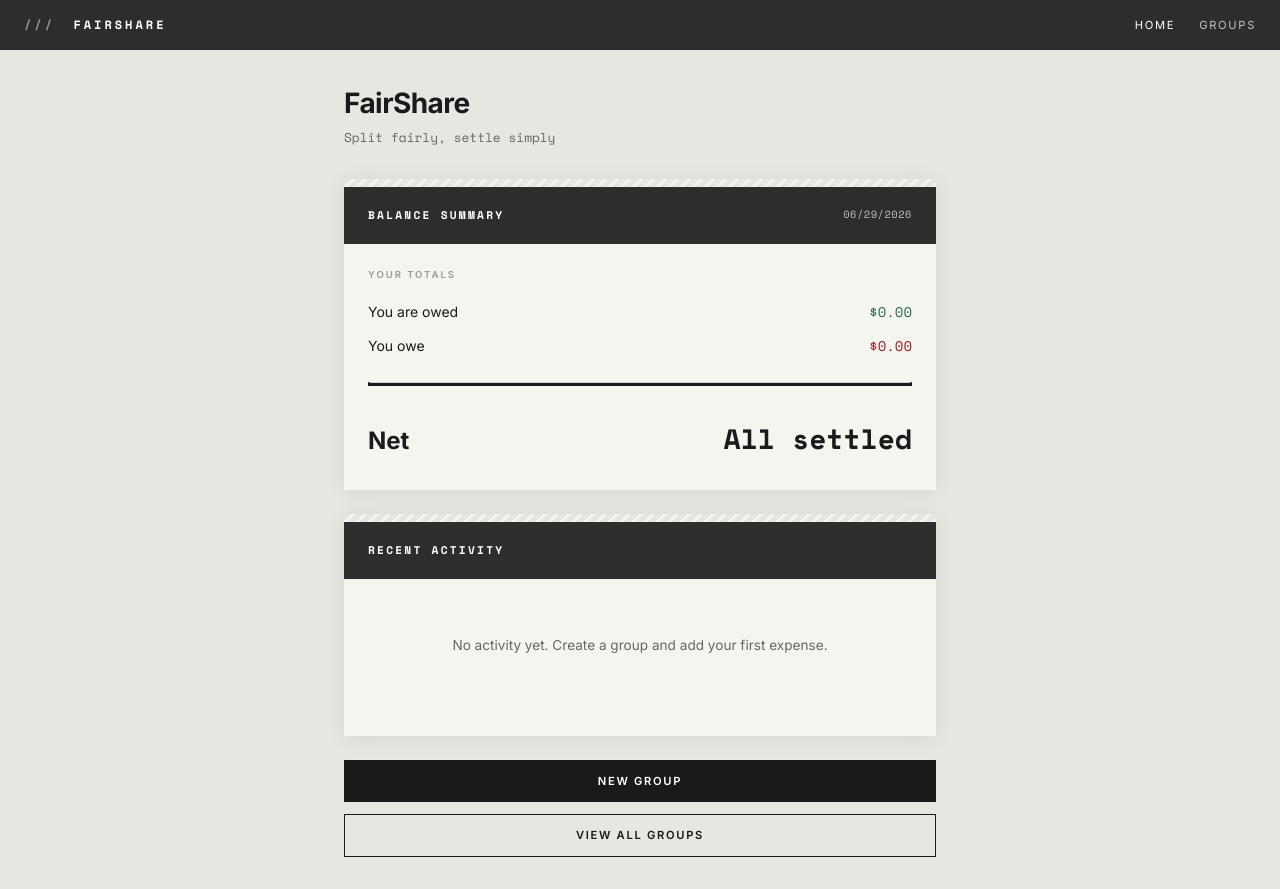
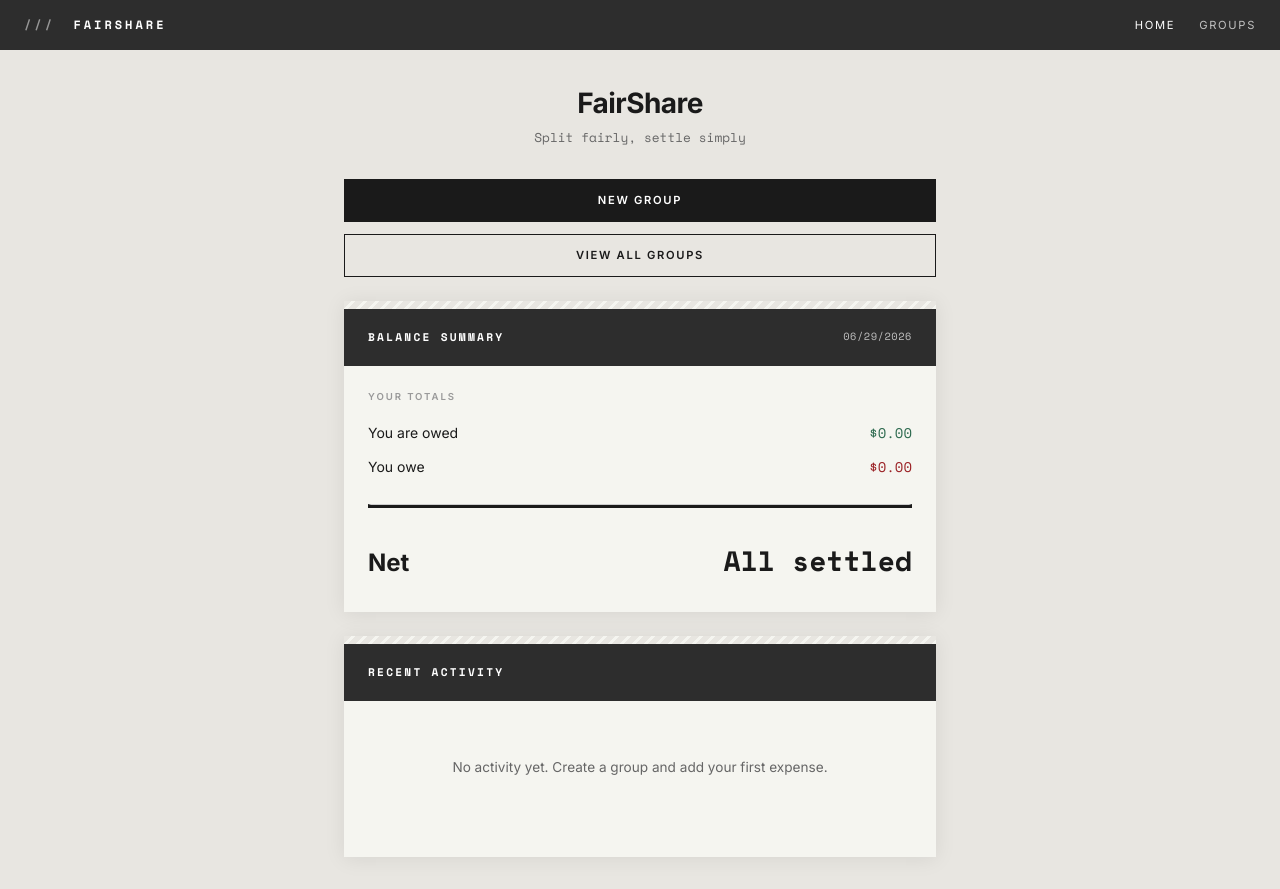
Before and after one commit to soniyagaikwad/fairshare, a React (Vite) app: page / in a window 1280 px wide. Built offline with nearby package versions, Linux system fonts and the light colour scheme.

Commit message:
fixed home ui to emphasize group features

```diff
--- a/src/App.css
+++ b/src/App.css
@@ -422,6 +422,10 @@
   margin-bottom: 2rem;
 }
 
+.page-header--centered {
+  text-align: center;
+}
+
 .page-header__title {
   font-size: 1.75rem;
   font-weight: 700;
@@ -440,6 +444,11 @@
   flex-direction: column;
   gap: 0.75rem;
   margin-top: 1.5rem;
+}
+
+.page-actions--top {
+  margin-top: 0;
+  margin-bottom: 1.5rem;
 }
 
 .empty-state {
--- a/src/pages/Home.jsx
+++ b/src/pages/Home.jsx
@@ -38,11 +38,20 @@ export default function Home() {
 
   return (
     <div>
-      <div className="page-header">
+      <div className="page-header page-header--centered">
         <h1 className="page-header__title">FairShare</h1>
         <p className="page-header__subtitle">
           Split fairly, settle simply
         </p>
+      </div>
+
+      <div className="page-actions page-actions--top">
+        <Link to="/groups/new" className="btn btn--primary">
+          New Group
+        </Link>
+        <Link to="/groups" className="btn">
+          View All Groups
+        </Link>
       </div>
 
       <ReceiptCard title="Balance Summary" date={new Date().toISOString()}>
@@ -154,15 +163,6 @@ export default function Home() {
           )}
         </ReceiptCard>
       </div>
-
-      <div className="page-actions">
-        <Link to="/groups/new" className="btn btn--primary">
-          New Group
-        </Link>
-        <Link to="/groups" className="btn">
-          View All Groups
-        </Link>
-      </div>
     </div>
   );
 }
```
